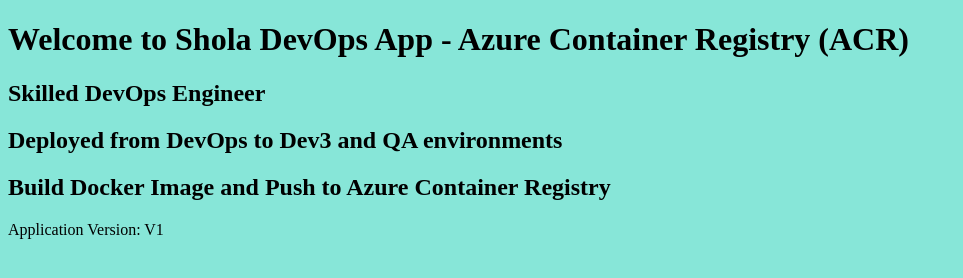
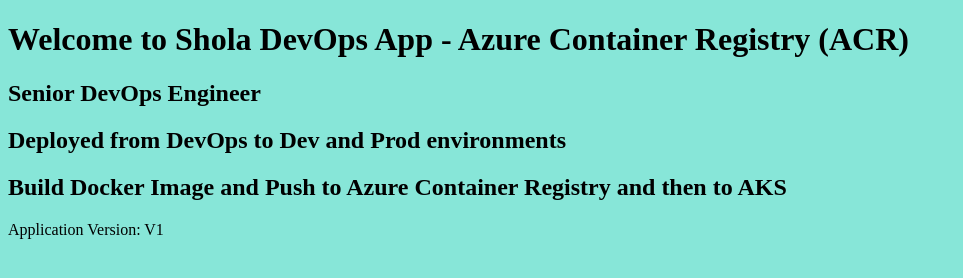
Before and after one commit to sadey2k/lab02-docker-acr, a plain HTML site: page docker-manifest/index.html in a window 1280 px wide. Shown: the whole page, without its empty margins (0-963 px from the left). Drawn offline with Linux system fonts and the light colour scheme.

Commit message:
update docker file

```diff
--- a/docker-manifest/index.html
+++ b/docker-manifest/index.html
@@ -2,9 +2,9 @@
 <html>
    <body style="background-color:rgb(135, 230, 216);">
       <h1>Welcome to Shola DevOps App - Azure Container Registry (ACR)</h1>
-      <h2>Skilled DevOps Engineer</h2>
-      <h2>Deployed from DevOps to Dev3 and QA environments</h2>
-      <h2>Build Docker Image and Push to Azure Container Registry</h2>
+      <h2>Senior DevOps Engineer</h2>
+      <h2>Deployed from DevOps to Dev and Prod environments</h2>
+      <h2>Build Docker Image and Push to Azure Container Registry and then to AKS</h2>
       <p>Application Version: V1</p>
    </body>
 </html>
```
Also changed, not shown: 1 other file.
